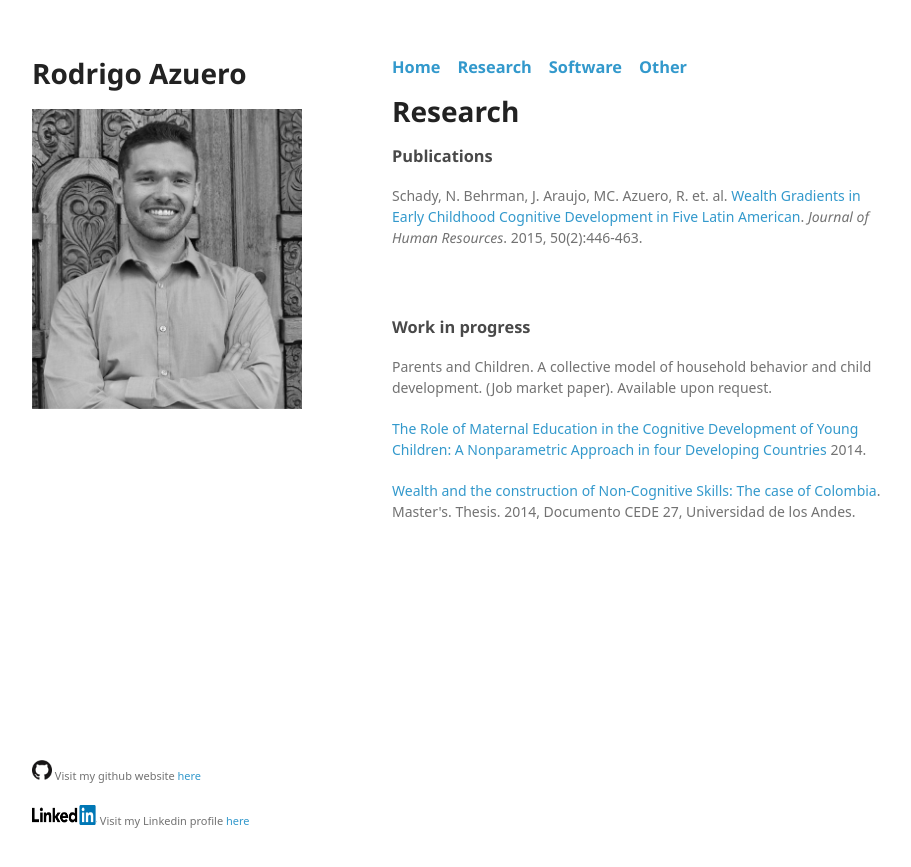
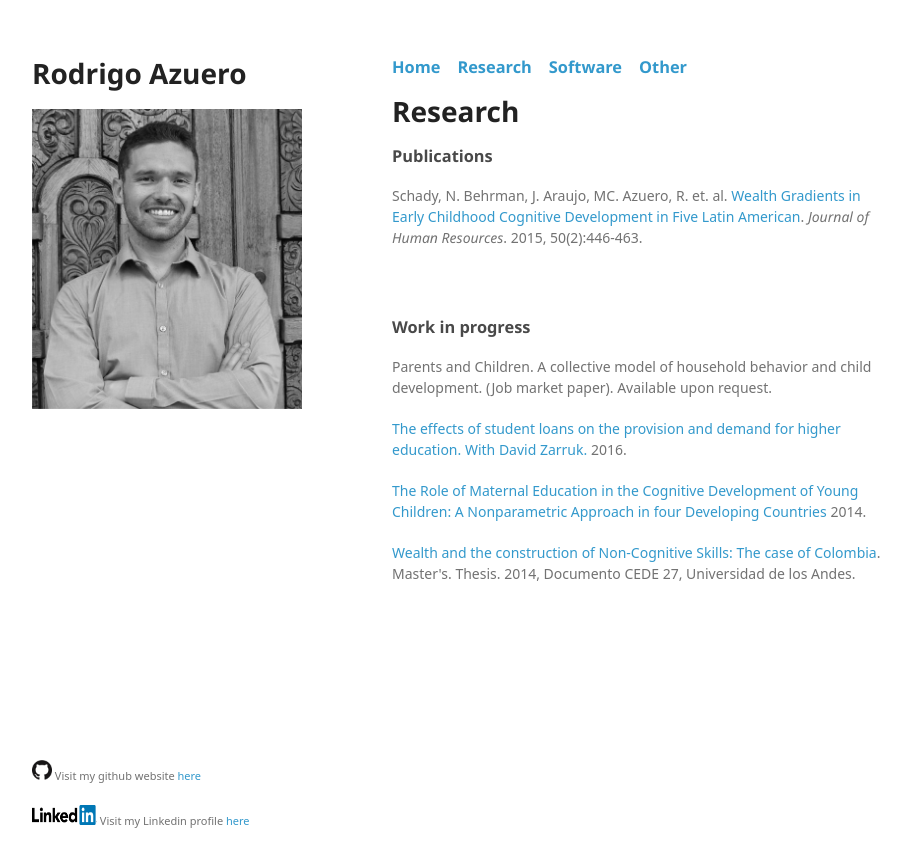
Before and after one commit to rodazuero/rodazuero.github.io, a Jekyll site: the page built from research.html, in a window 1280 px wide. Shown: the top 867 px of the page, without its empty margins (178-1089 px from the left). Built offline with Jekyll 4.4.1, drawn with Linux system fonts in a browser that asks for light colours; some web fonts are replaced; Markdown is read by kramdown in place of the engine named in the settings.

Commit message:
modified research

```diff
--- a/research.html
+++ b/research.html
@@ -22,6 +22,10 @@ layout: default
 	<p>Parents and Children. A collective model of household behavior and child development. (Job market paper). Available upon request.
 	</p>
 
+	<p>
+	<a href="{{site.baseurl}}/files/AzueroZarrukEducation.pdf">The effects of student loans on the provision and demand for higher education. With David Zarruk. </a> 2016.
+	</p>
+
 
 	<p>
 	<a href="{{site.baseurl}}/files/Theroleofmaternaleducation.pdf">The Role of Maternal Education in the Cognitive
```
